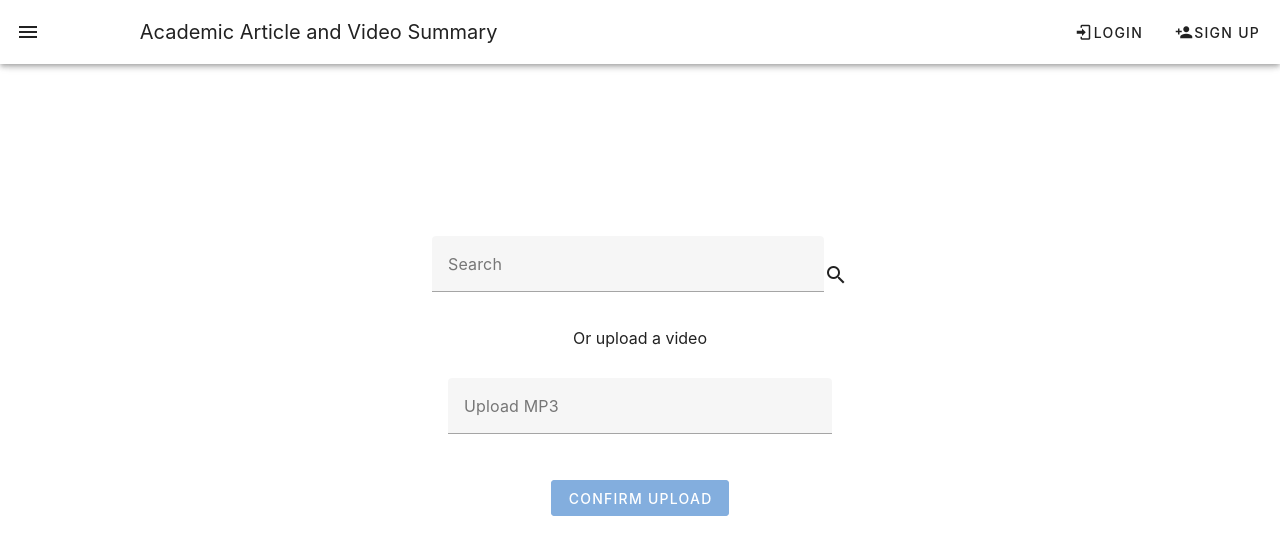
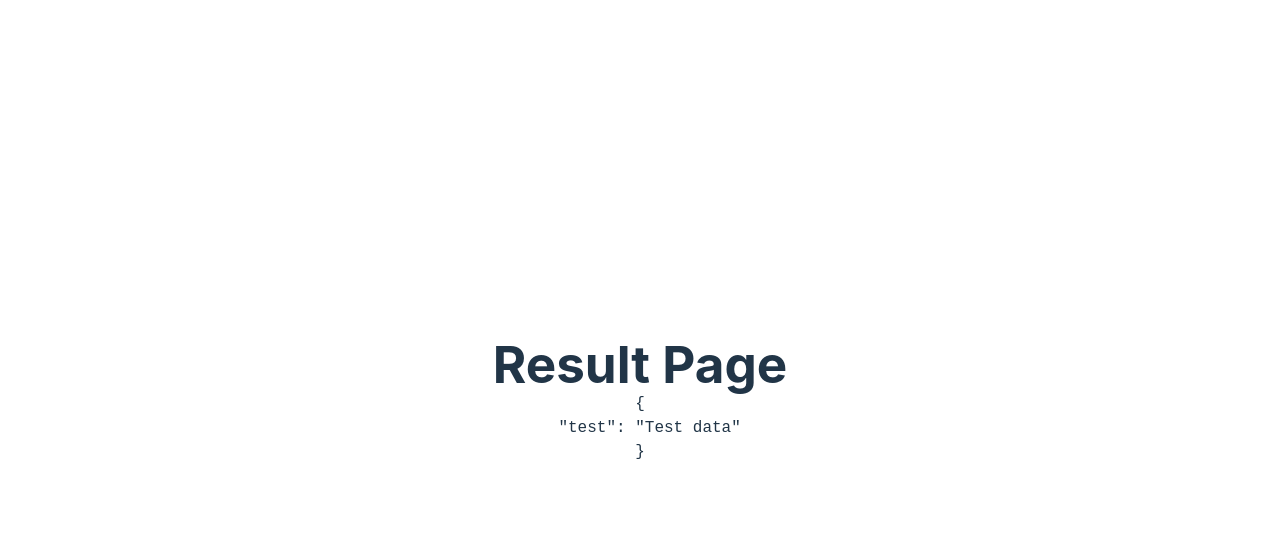
Before and after one commit to amoschoomy/databases-education-fe, a Vue app: page /result in a window 1280 px wide. Shown: the top 554 px of the page. Built offline with nearby package versions, Linux system fonts and the light colour scheme.

Commit message:
revamp frontend to use routes

```diff
--- a/package.json
+++ b/package.json
@@ -11,9 +11,11 @@
   "dependencies": {
     "axios": "^1.4.0",
     "vue": "^3.2.47",
+    "vue-router": "^4.1.6",
     "vuetify": "^3.2.1"
   },
   "devDependencies": {
+    "@types/node": "^18.16.3",
     "@vitejs/plugin-vue": "^4.1.0",
     "vite": "^4.3.2"
   }
--- a/src/App.vue
+++ b/src/App.vue
@@ -1,64 +1,10 @@
-<script setup>
-import { VApp, VAppBar, VAppBarNavIcon, VToolbarTitle, VBtn, VIcon } from 'vuetify/components'
-import SearchBar from './components/SearchBar/SearchBar.vue'
-import UploadMP3 from './components/UploadMP3/UploadMP3.vue'
+<script lang="ts" setup>
 </script>
 
 <template>
-  <v-app>
-    <v-app-bar app>
-      <v-app-bar-nav-icon></v-app-bar-nav-icon>
-      <v-toolbar-title>Academic Article and Video Summary</v-toolbar-title>
-      <v-spacer></v-spacer>
-      <v-btn text>
-        <v-icon left>mdi-login</v-icon>Login
-      </v-btn>
-      <v-btn text>
-        <v-icon left>mdi-account-plus</v-icon>Sign Up
-      </v-btn>
-    </v-app-bar>
-    <v-container fluid fill-height class="full-height">
-      <v-row no-gutters class="full-height">
-        <v-col cols="12" sm="4" class="text-left left-column">
-        </v-col>
-        <v-col cols="12" sm="4" class="text-center center-column">
-          <v-row no-gutters>
-            <SearchBar />
-            <v-col cols="12" class="my-3">Or upload a video</v-col>
-            <UploadMP3 />
-          </v-row>
-        </v-col>
-        <v-col cols="12" sm="4" class="text-center right-column">
-        </v-col>
-      </v-row>
-    </v-container>
-  </v-app>
+    <!-- <nav>
+      <router-link to="/">Home</router-link>
+      <router-link to="/result">Result Page</router-link>
+    </nav> -->
+    <router-view></router-view>
 </template>
-
-<style scoped>
-.full-height {
-  height: calc(100vh - 64px);
-  /* margin-right: 0%;
-  margin-left: 0%; */
-  /* Subtracting the height of the v-app-bar (default 64px) */
-}
-
-.title {
-  text-align: center;
-}
-
-.left-column {
-  display: flex;
-  align-items: center;
-  justify-content: flex-start;
-  word-break: break-word;
-}
-
-.center-column,
-.right-column {
-  display: flex;
-  align-items: center;
-  justify-content: center;
-  word-wrap: break-word;
-}
-</style>
--- /dev/null
+++ b/src/Home.vue
@@ -0,0 +1,69 @@
+<script lang="ts" setup>
+import { VApp, VAppBar, VAppBarNavIcon, VToolbarTitle, VBtn, VIcon } from 'vuetify/components'
+import SearchBar from './components/SearchBar/SearchBar.vue'
+import UploadMP3 from './components/UploadMP3/UploadMP3.vue'
+</script>
+
+<template>
+  <v-app>
+    <v-app-bar app>
+      <v-app-bar-nav-icon></v-app-bar-nav-icon>
+      <v-toolbar-title>Academic Article and Video Summary</v-toolbar-title>
+      <v-spacer></v-spacer>
+      <v-btn text>
+        <v-icon left>mdi-login</v-icon>Login
+      </v-btn>
+      <v-btn text>
+        <v-icon left>mdi-account-plus</v-icon>Sign Up
+      </v-btn>
+    </v-app-bar>
+    <v-container fluid fill-height class="full-height">
+      <v-row no-gutters class="full-height">
+        <v-col cols="12" sm="4" class="text-left left-column">
+        </v-col>
+        <v-col cols="12" sm="4" class="text-center center-column">
+          <v-row no-gutters>
+            <SearchBar />
+            <v-col cols="12" class="my-3">Or upload an audio file (less than 25MB)</v-col>
+            <UploadMP3 />
+          </v-row>
+        </v-col>
+        <v-col cols="12" sm="4" class="text-center right-column">
+        </v-col>
+      </v-row>
+    </v-container>
+  </v-app>
+  </template>
+
+  <script lang="ts">
+  export default {
+    name: 'HomePage',
+  };
+  </script>
+<style scoped>
+.full-height {
+  height: calc(100vh - 64px);
+  /* margin-right: 0%;
+  margin-left: 0%; */
+  /* Subtracting the height of the v-app-bar (default 64px) */
+}
+
+.title {
+  text-align: center;
+}
+
+.left-column {
+  display: flex;
+  align-items: center;
+  justify-content: flex-start;
+  word-break: break-word;
+}
+
+.center-column,
+.right-column {
+  display: flex;
+  align-items: center;
+  justify-content: center;
+  word-wrap: break-word;
+}
+</style>
--- /dev/null
+++ b/src/components/NotFound/NotFound.vue
@@ -0,0 +1,14 @@
+<template>
+    <div>
+      <h1>404 Not Found</h1>
+      <p>The page you're looking for doesn't exist.</p>
+    </div>
+  </template>
+
+  <script lang="ts">
+  import { defineComponent } from 'vue';
+
+  export default defineComponent({
+    name: 'NotFound',
+  });
+  </script>
--- /dev/null
+++ b/src/components/ResultsPage/ResultsPage.vue
@@ -0,0 +1,16 @@
+<template>
+  <div>
+    <h1>Result Page</h1>
+    <pre>{{ result }}</pre>
+  </div>
+</template>
+
+<script lang="ts">
+import { defineComponent } from 'vue';
+
+export default defineComponent({
+  props: {
+    result: Object,
+  },
+});
+</script>
--- a/src/components/UploadMP3/UploadMP3.vue
+++ b/src/components/UploadMP3/UploadMP3.vue
@@ -22,14 +22,14 @@
 import { uploadAudioFile } from './endpoint';
 
 export default {
-  name: 'SearchBar',
+  name: 'UploadMP3',
   data() {
     return {
       selectedFile: null,
     };
   },
   methods: {
-    onFileChange(event) {
+    onFileChange(event: { target: { files: null[]; }; }) {
       console.log('File input changed');
       this.selectedFile = event.target.files[0];
     },
@@ -40,6 +40,7 @@ export default {
 
       try {
         const jsonResponse = await uploadAudioFile(this.selectedFile, endpointURL);
+        this.$router.push('./result')
         console.log(jsonResponse);
       } catch (error) {
         console.error('Error uploading file:', error);
--- /dev/null
+++ b/src/router/index.ts
@@ -0,0 +1,33 @@
+// src/router/index.ts
+import { createRouter, createWebHistory } from 'vue-router';
+import ResultsPage from '../components/ResultsPage/ResultsPage.vue';
+import NotFound from '../components/NotFound/NotFound.vue';
+
+import Home from '../Home.vue'
+const routes = [
+  {
+    path: '/',
+    name: 'home',
+    component: Home
+  },
+
+  {
+    path: '/result',
+    name: 'ResultPage',
+    component: ResultsPage,
+    props: { result: { test: 'Test data' } },
+
+  },
+  {
+    path: '/:catchAll(.*)',
+    name: 'NotFound',
+    component: NotFound,
+  },
+];
+
+const router = createRouter({
+  history: createWebHistory(),
+  routes,
+});
+
+export default router;
--- a/vite.config.js
+++ b/vite.config.js
@@ -4,4 +4,7 @@ import vue from '@vitejs/plugin-vue'
 // https://vitejs.dev/config/
 export default defineConfig({
   plugins: [vue()],
+  server: {
+    historyApiFallback: true,
+  },
 })
```
Also changed, not shown: src/main.js (+10 -10 lines), tsconfig.json (added, +19 -0 lines), 1 other file (tests, documents, lock files or other folders).
